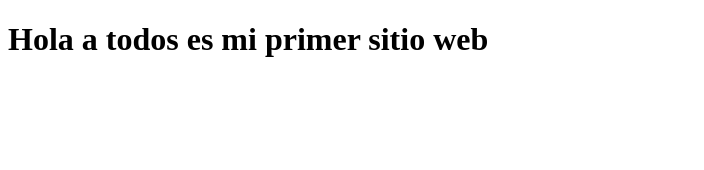
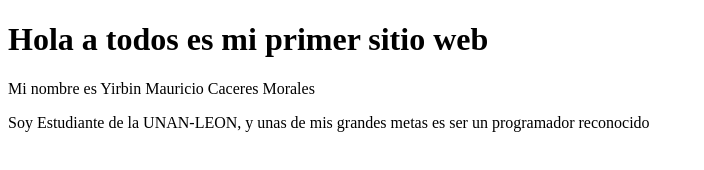
Before and after one commit to yirbin708/prueba-de-git, a plain HTML site: page index.html in a window 1280 px wide. Shown: the whole page, without its empty margins (0-704 px from the left). Drawn offline with Linux system fonts and the light colour scheme.

Commit message:
Agrego Datos a Mi Sitio Web

```diff
--- a/index.html
+++ b/index.html
@@ -6,5 +6,7 @@
 </head>
 <body>
   <h1>Hola a todos  es mi primer sitio web</h1>
+  <p>Mi nombre es Yirbin Mauricio Caceres Morales</p>
+  <p>Soy Estudiante de la UNAN-LEON, y unas de mis grandes metas es ser un programador reconocido</p>
 </body>
 </html>
```
